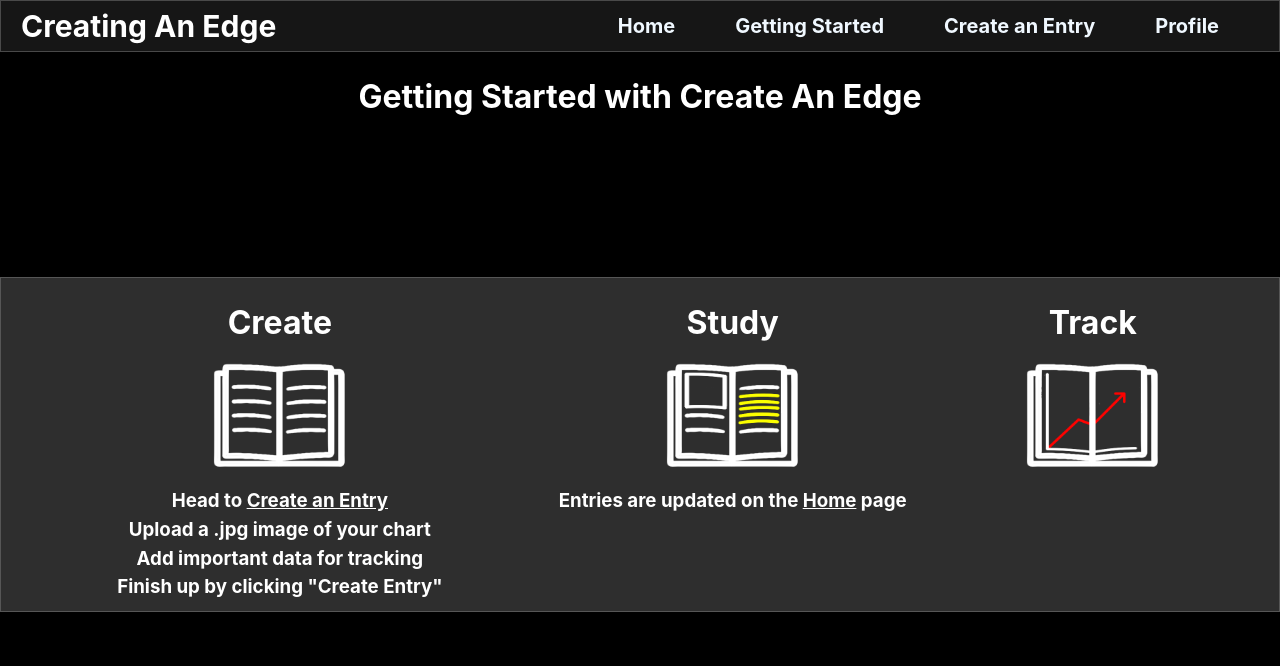
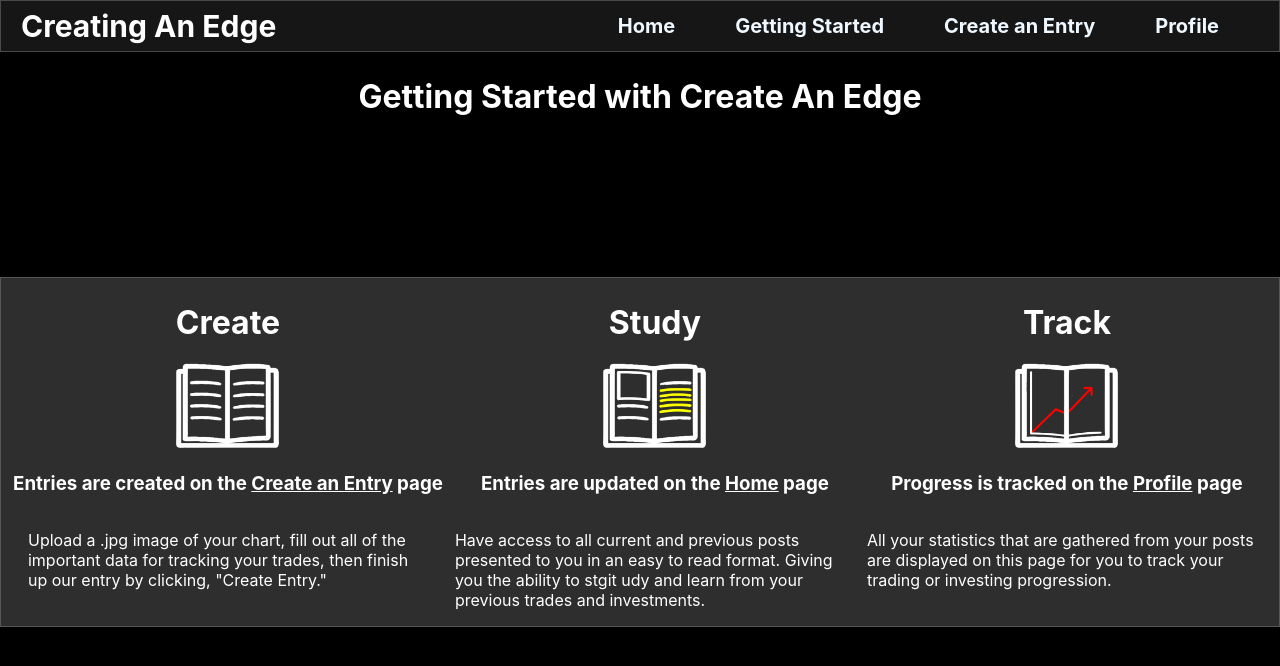
Before and after one commit to stuffy3/capstone-project, a React (Create React App) app: page /getting-started in a window 1280 px wide. Shown: the top 666 px of the page. Built offline with nearby package versions, Linux system fonts and the light colour scheme.

Commit message:
configured the layout more for getting-started

```diff
--- a/public/index.html
+++ b/public/index.html
@@ -24,7 +24,7 @@
       work correctly both with client-side routing and a non-root public URL.
       Learn how to configure a non-root public URL by running `npm run build`.
     -->
-    <title>React App</title>
+    <title>Creating An Edge</title>
   </head>
   <body>
     <noscript>You need to enable JavaScript to run this app.</noscript>
--- a/src/components/Feed.js
+++ b/src/components/Feed.js
@@ -46,7 +46,7 @@ export default class Feed extends Component {
                 </div>
                 : null}{this.state.response && this.state.posts.length === 0 ?
                 <div style={{height: "92.5vh", color: "white"}}>
-                <h2>No Entries? Click </h2><Link to="create-post">Getting Started</Link>
+                <h1>No Entries? Click </h1><Link style={{ fontSize: 30, color: "white"}} to="getting-started">Getting Started</Link>
             </div> : null}
             </div>
         )
--- a/src/components/GettingStarted.css
+++ b/src/components/GettingStarted.css
@@ -17,15 +17,26 @@
     border-color: #565656;
     height: 100%;
     display: flex;
-    justify-content:space-evenly;
+    justify-content: space-evenly;
     color: white;
+
+}
+
+.gettingStartedTopicsColumns {
+    display: flex;
+    flex-direction: column;
+    align-items: center;
 }
 
 .gettingStartedTopicsDescription {
-    text-align: center;
-    line-height: 10px;
+    display: flex;
+
+    overflow-wrap: break-word;
+    width: 400px;
+    text-align: left;
+
 }
-.gettingStartedTopicsDescription a {
+.gettingStartedTopics a {
 
     text-decoration-color: rgb(255, 255, 255);
     color:rgb(255, 255, 255)
--- a/src/components/GettingStarted.js
+++ b/src/components/GettingStarted.js
@@ -11,26 +11,35 @@ export default function GettingStarted() {
             <h1>Getting Started with Create An Edge</h1>
           </div>
           <div className="gettingStartedTopics">
-            <div>
+            <div className="gettingStartedTopicsColumns">
               <h1>Create</h1>
-              <img src="./Create-Icon.png" alt="create-book" style={{height: 110, width: 140}}/>
+              <img src="./Create-Icon.png" alt="create-book" style={{height: 90, width: 110}}/>
+                <h3 style={{textAlign: "center"}}>Entries are created on the <Link to="/create-post" style={{}}>Create an Entry</Link> page</h3>
               <div className="gettingStartedTopicsDescription">
-                <h3 style={{textAlign: "center"}}>Head to <Link to="/create-post" style={{}}>Create an Entry</Link></h3>
-                <h3>Upload a .jpg image of your chart</h3>
-                <h3>Add important data for tracking</h3>
-                <h3>Finish up by clicking "Create Entry"</h3>
+                <p>Upload a .jpg image of your chart,
+                fill out all of the important data for tracking
+                your trades, then finish up our entry by clicking, "Create Entry."</p>
               </div>
             </div>
-            <div>
+            <div className="gettingStartedTopicsColumns">
               <h1>Study</h1>
-              <img src="./Study-Icon.png" alt="study-book" style={{height: 110, width: 140}}/>
+              <img src="./Study-Icon.png" alt="study-book" style={{height: 90, width: 110}}/>
+              <h3>Entries are updated on the <Link to="/home">Home</Link> page</h3>
               <div className="gettingStartedTopicsDescription">
-              <h3>Entries are updated on the <Link to="/home">Home</Link> page</h3>
+                <p>Have access to all current and previous posts
+                  presented to you in an easy to read format.
+                  Giving you the ability to stgit udy and learn from your previous trades and investments.
+                </p>
               </div>
             </div>
-            <div>
+            <div className="gettingStartedTopicsColumns">
               <h1>Track</h1>
-              <img src="./Track-Icon.png" alt="track-book" style={{height: 110, width: 140}}/>
+              <img src="./Track-Icon.png" alt="track-book" style={{height: 90, width: 110}}/>
+              <h3>Progress is tracked on the <Link to="/profile">Profile</Link> page</h3>
+              <div className="gettingStartedTopicsDescription">
+              <p>All your statistics that are gathered from your posts are displayed on this page
+              for you to track your trading or investing progression.</p>
+              </div>
             </div>
           </div>
       </div>
--- a/src/components/NavBar.css
+++ b/src/components/NavBar.css
@@ -1,5 +1,6 @@
 * {
     box-sizing: border-box;
+    /* outline: red solid .5px; */
 }
 
 .navContainer {
```
